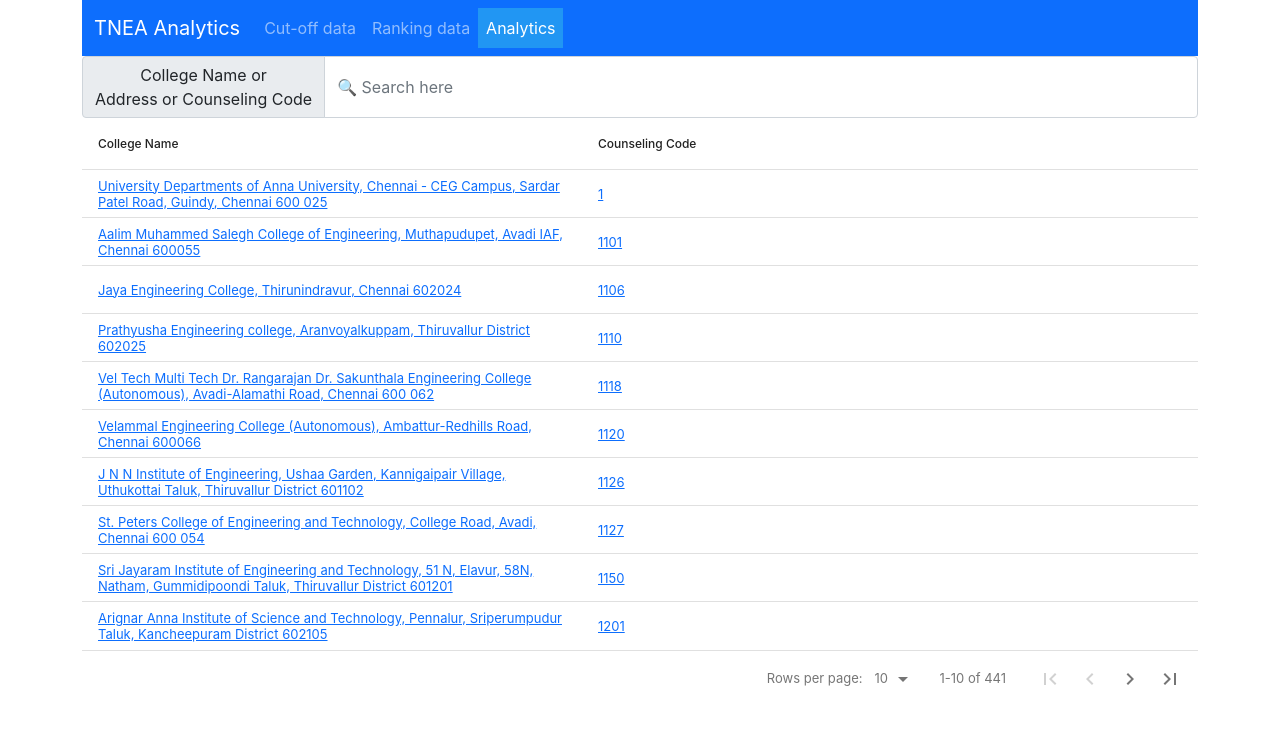
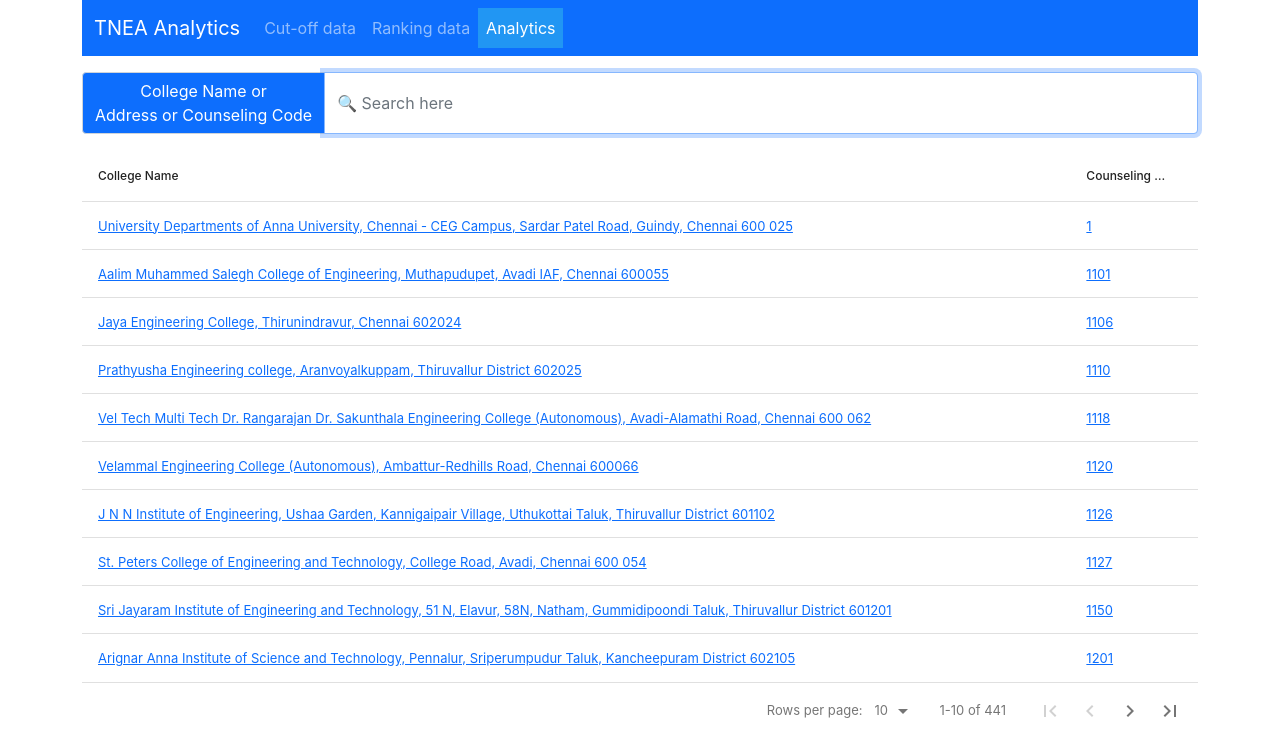
Before and after one commit to anushibin007/tnea-analytics, a React (Vite) app: page /search/analytics in a window 1280 px wide. Shown: the top 756 px of the page. Built offline with nearby package versions, Linux system fonts and the light colour scheme.

Commit message:
UX stuff

```diff
--- a/src/components/CollegeSearch.jsx
+++ b/src/components/CollegeSearch.jsx
@@ -42,7 +42,7 @@
 			name: "College Name",
 			selector: (row) => row.con,
 			sortable: true,
-			width: "500px",
+			grow: 10,
 			cell: (row) => getCell(row, "con"),
 		},
 		{
@@ -54,8 +54,8 @@
 	];
 	return (
 		<React.Fragment>
-			<InputGroup>
-				<InputGroup.Text id="basic-addon1">
+			<InputGroup className="my-3">
+				<InputGroup.Text id="basic-addon1" className="bg-primary text-white">
 					College Name or
 					<br />
 					Address or Counseling Code
@@ -66,6 +66,7 @@
 					value={clgName}
 					onChange={clgNameChanged}
 					placeholder="🔍 Search here"
+					autoFocus
 				/>
 			</InputGroup>
 			<DataTable
```
